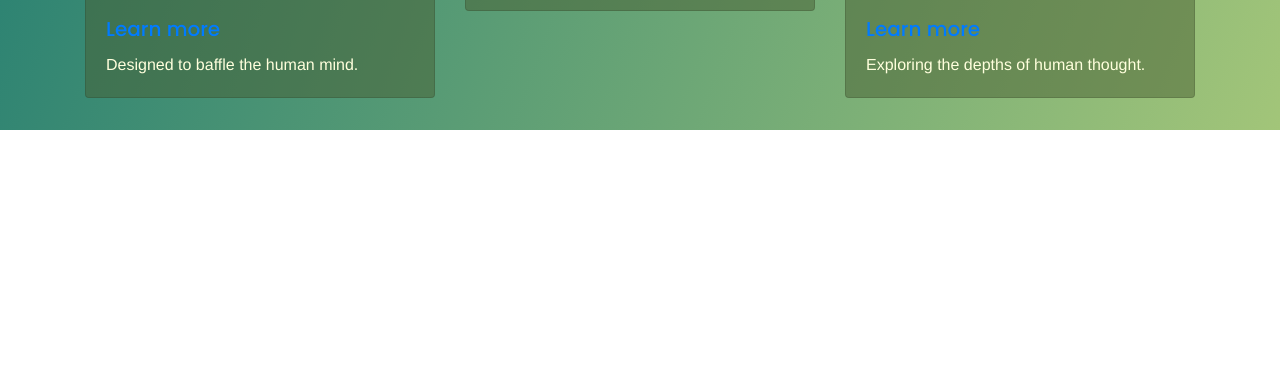
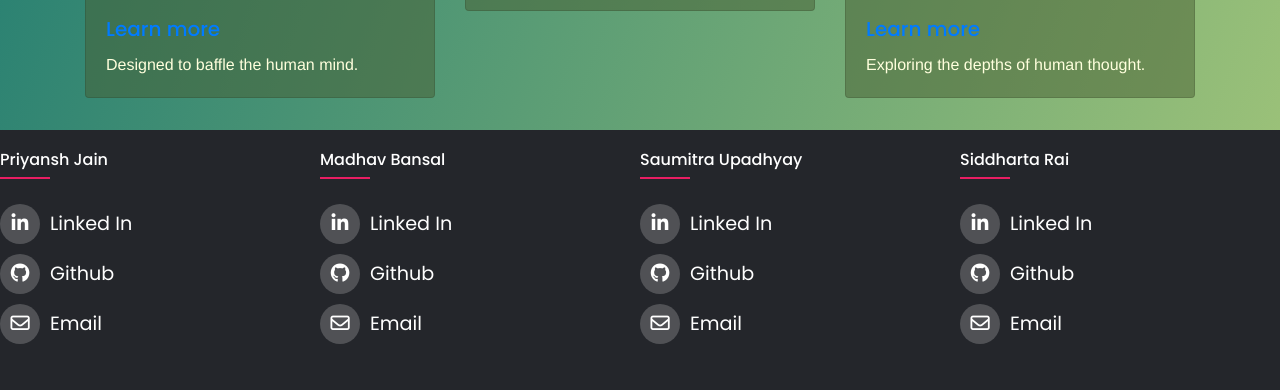
Before and after one commit to Sidd3100/EMOWELL, a plain HTML site: page index.html in a window 1280 px wide. Shown: the part 1441-1831 px from the top of the page. Before the commit the page ends 1571 px from the top, so only its background shows below. Drawn offline with nearby package versions, Linux system fonts and the light colour scheme.

Commit message:
added contact footer

```diff
--- a/css/style.css
+++ b/css/style.css
@@ -154,3 +154,72 @@ li {
 }
 
 /* You can customize these styles to match your design */
+
+.footer{
+	line-height: 1.5;
+	font-family: 'Poppins', sans-serif;
+	background-color: #24262b;
+  padding: 20px 0;
+	display: flex;
+	flex-wrap: wrap;
+}
+
+ul{
+	list-style: none;
+}
+
+.footer-col{
+   width: 25%;
+}
+.footer-col h4{
+	font-size: 1em;
+	color: #ffffff;
+	text-transform: capitalize;
+	margin-bottom: 35px;
+	font-weight: 500;
+	position: relative;
+}
+.footer-col h4::before{
+	content: '';
+	position: absolute;
+	left:0;
+	bottom: -10px;
+	background-color: #e91e63;
+	height: 2px;
+	box-sizing: border-box;
+	width: 50px;
+}
+.footer-col ul li{
+	color: white;
+}
+
+
+.footer-col .social-links a{
+	display: inline-block;
+	height: 40px;
+	width: 40px;
+	background-color: rgba(255,255,255,0.2);
+	margin:0 10px 10px 0;
+	text-align: center;
+	line-height: 40px;
+	border-radius: 50%;
+	color: #ffffff;
+	transition: all 0.5s ease;
+}
+.footer-col .social-links a:hover{
+	color: #24262b;
+	background-color: #ffffff;
+}
+
+/*responsive*/
+@media(max-width: 767px){
+  .footer-col{
+    width: 50%;
+    margin-bottom: 30px;
+}
+}
+@media(max-width: 574px){
+  .footer-col{
+    width: 100%;
+}
+}
--- a/index.html
+++ b/index.html
@@ -14,6 +14,7 @@
       integrity="sha384-Vkoo8x4CGsO3+Hhxv8T/Q5PaXtkKtu6ug5TOeNV6gBiFeWPGFN9MuhOf23Q9Ifjh"
       crossorigin="anonymous"
     />
+    <script src="https://kit.fontawesome.com/f54de46d1a.js" crossorigin="anonymous"></script>
     <link rel="stylesheet" href="css/style.css" />
   </head>
   <body>
@@ -110,6 +111,48 @@
 
     <div class="container"></div>
     <div class="row"></div>
+    <footer class="footer">
+      <div class="footer-col">
+        <h4>Priyansh Jain</h4>
+        <div class="social-links">
+       <ul>
+       <li><a href="#"><i class="fa-brands fa-linkedin-in"></i></a>Linked In</li>
+       <li><a href="#"><i class="fa-brands fa-github"></i></a>Github</li>
+       <li><a href="#"><i class="fa-regular fa-envelope"></i></a>Email</li>
+       </ul>
+     </div>
+      </div>
+      <div class="footer-col">
+        <h4>Madhav Bansal</h4>
+        <div class="social-links">
+       <ul>
+         <li><a href="#"><i class="fa-brands fa-linkedin-in"></i></a>Linked In</li>
+         <li><a href="#"><i class="fa-brands fa-github"></i></a>Github</li>
+         <li><a href="#"><i class="fa-regular fa-envelope"></i></a>Email</li>
+       </ul>
+     </div>
+      </div>
+      <div class="footer-col">
+        <h4>Saumitra Upadhyay</h4>
+        <div class="social-links">
+       <ul>
+         <li><a href="#"><i class="fa-brands fa-linkedin-in"></i></a>Linked In</li>
+         <li><a href="#"><i class="fa-brands fa-github"></i></a>Github</li>
+         <li><a href="#"><i class="fa-regular fa-envelope"></i></a>Email</li>
+       </ul>
+     </div>
+      </div>
+      <div class="footer-col">
+        <h4>Siddharta Rai</h4>
+        <div class="social-links">
+       <ul>
+         <li><a href="#"><i class="fa-brands fa-linkedin-in"></i></a>Linked In</li>
+         <li><a href="#"><i class="fa-brands fa-github"></i></a>Github</li>
+         <li><a href="#"><i class="fa-regular fa-envelope"></i></a>Email</li>
+       </ul>
+     </div>
+      </div>
+</footer>
     <!-- scripts -->
     <script src="js/app.js"></script>
     <script
```
Also changed, not shown: css/form.css (+10 -15 lines).
